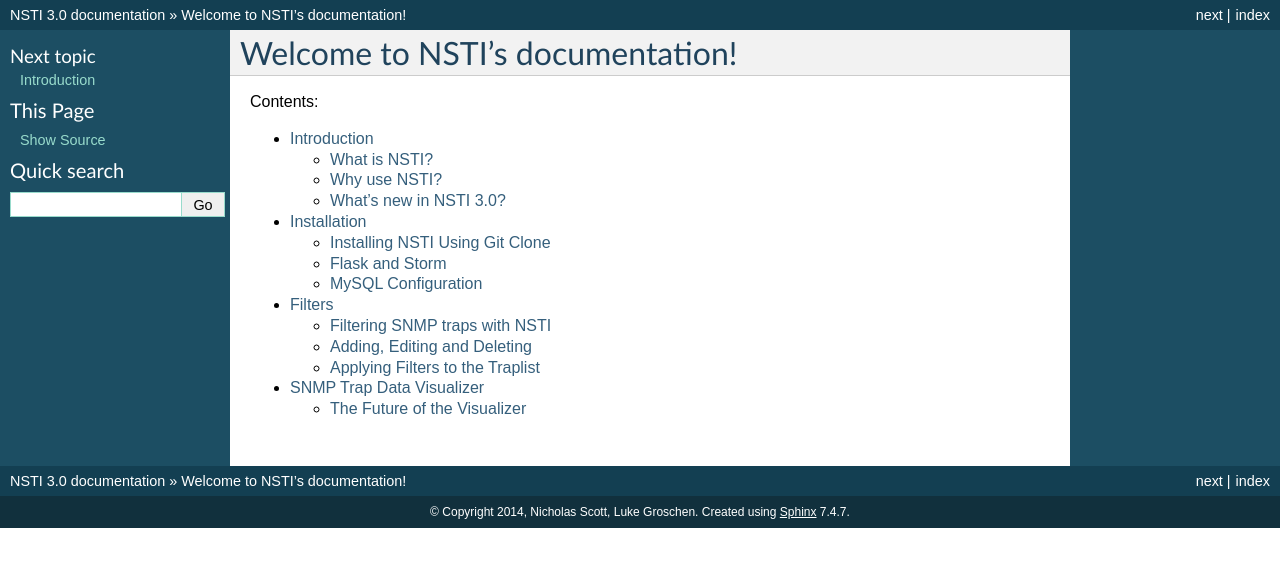
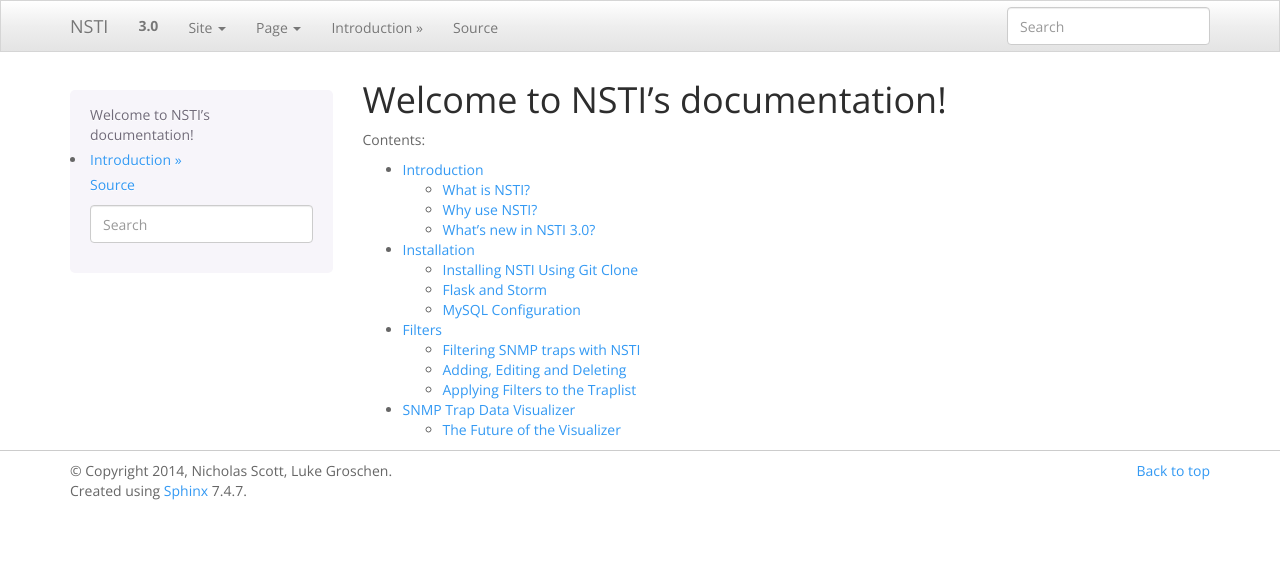
Before and after one commit to NagiosEnterprises/nsti, a Sphinx documentation site: the page built from docs/index.rst, in a window 1280 px wide. Shown: the top 567 px of the page. Built offline with Sphinx 7.4.7, drawn with Linux system fonts in a browser that asks for light colours.

Commit message:
add bootstrap to sphinx

```diff
--- a/docs/conf.py
+++ b/docs/conf.py
@@ -11,7 +11,7 @@
 # All configuration values have a default; values that are commented out
 # serve to show the default.
 
-import sys, os
+import sys, os, sphinx_bootstrap_theme
 
 # If extensions (or modules to document with autodoc) are in another directory,
 # add these directories to sys.path here. If the directory is relative to the
@@ -22,7 +22,7 @@
 
 # Add any Sphinx extension module names here, as strings. They can be extensions
 # coming with Sphinx (named 'sphinx.ext.*') or your custom ones.
-extensions = ['sphinx.ext.autodoc', 'sphinx.ext.doctest']
+extensions = []
 
 # Add any paths that contain templates here, relative to this directory.
 templates_path = ['_templates']
@@ -91,15 +91,15 @@
 
 # The theme to use for HTML and HTML Help pages.  Major themes that come with
 # Sphinx are currently 'default' and 'sphinxdoc'.
-html_theme = 'default'
+html_theme = 'bootstrap'
 
 # Theme options are theme-specific and customize the look and feel of a theme
 # further.  For a list of options available for each theme, see the
 # documentation.
-#html_theme_options = {}
+html_theme_options = {'bootswatch_theme' : 'spacelab'}
 
 # Add any paths that contain custom themes here, relative to this directory.
-#html_theme_path = []
+html_theme_path = sphinx_bootstrap_theme.get_html_theme_path()
 
 # The name for this set of Sphinx documents.  If None, it defaults to
 # "<project> v<release> documentation".
```
Also changed, not shown: 2 other files.
